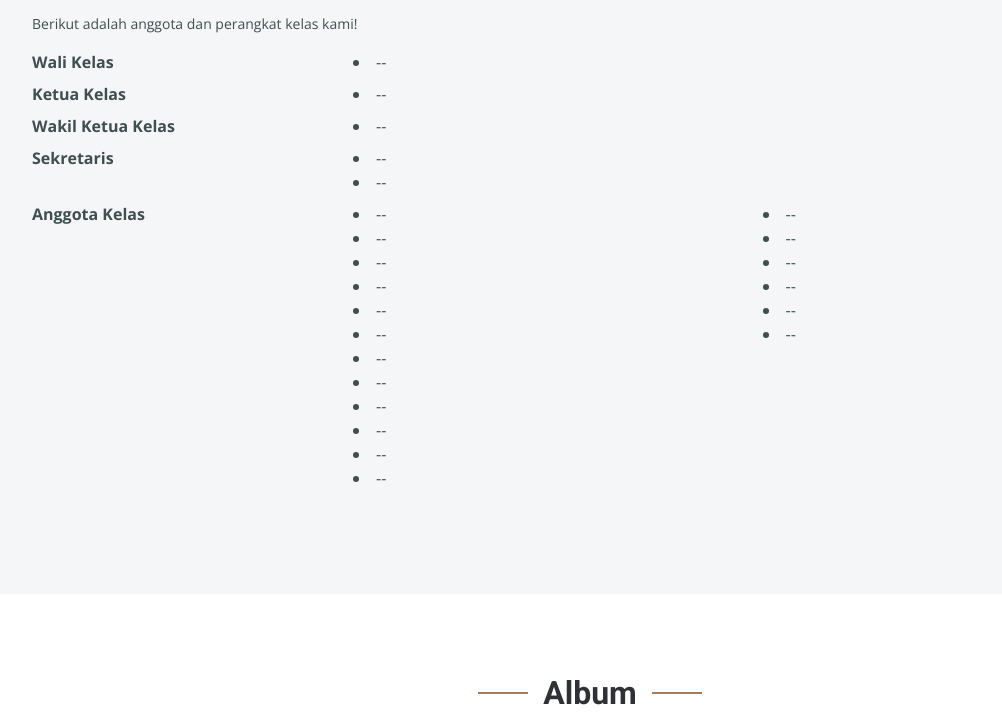
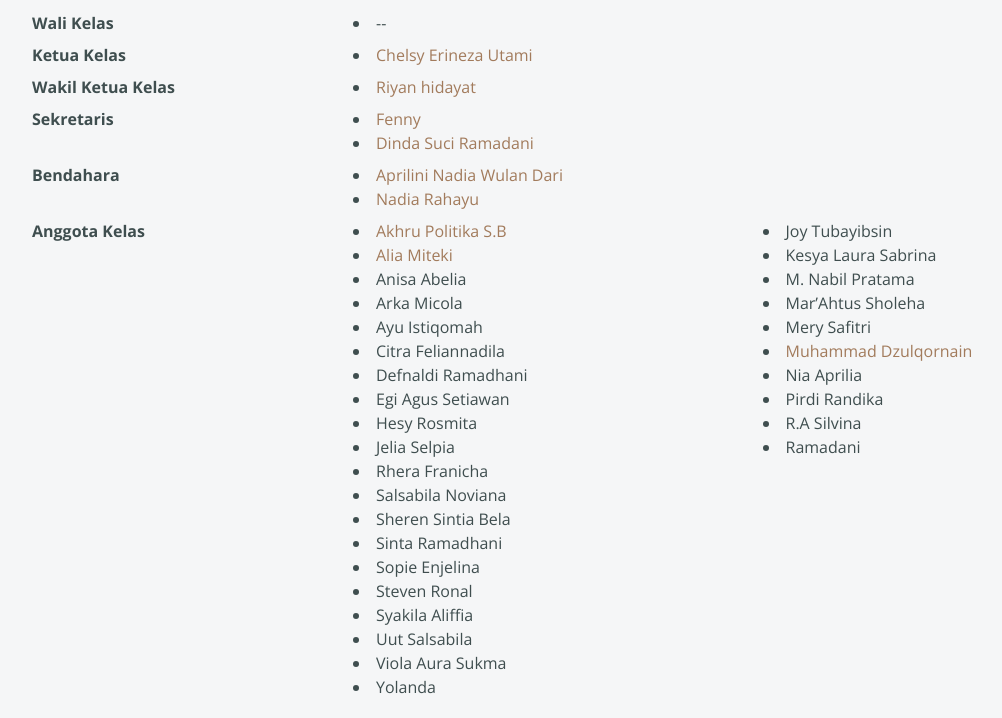
Before and after one commit to xtkj4/xtkj4, a website: page index.html in a window 1280 px wide. Shown: the part 1039-1757 px from the top of the page, without its empty margins (50-1052 px from the left). Drawn offline with nearby package versions, Linux system fonts and the light colour scheme.

Commit message:
absen update

```diff
--- a/index.html
+++ b/index.html
@@ -109,7 +109,7 @@
         <div class="row justify-content-between gy-4">
 
 
-          <div class="content">
+          <div class="">
             <h3>About Class!</h3>
             <p>HAI, Salam Kenal! Ini adalah website dari kelas X TKJ 4 SMK 01 OKU dan Bu Dian Sebagai Wali kelasnya.<br>
               Kelas kami terletak di ruang 8, dan jumlah siswa yang ada dikelas berjumlah 35 siswa yang terdiri dari
@@ -118,7 +118,7 @@
             </p>
             <p>Berikut adalah anggota dan perangkat kelas kami!</p>
 
-            <dl class="row">
+            <dl id="absen" class="row">
               <dt class="col-sm-3">Wali Kelas</dt>
               <dd class="col-sm-9 ps-5">
                 <li>--</li>
@@ -127,22 +127,31 @@
               <dt class="col-sm-3">Ketua Kelas</dt>
               <dd class="col-sm-9 ps-5">
 
-                <li>--</li>
+                <li><a href="https://instagram.com/">Chelsy Erineza Utami</a></li>
 
               </dd>
 
               <dt class="col-sm-3">Wakil Ketua Kelas</dt>
               <dd class="col-sm-9 ps-5">
 
-                <li>--</li>
+                <li><a href="https://instagram.com/">Riyan hidayat</a></li>
 
               </dd>
 
               <dt class="col-sm-3">Sekretaris</dt>
               <dd class="col-sm-9 ps-5">
 
-                <li>--</li>
-                <li>--</li>
+                <li><a href="https://instagram.com/">Fenny</a></li>
+                <li><a href="https://instagram.com/">Dinda Suci Ramadani</a></li>
+
+
+              </dd>
+
+              <dt class="col-sm-3">Bendahara</dt>
+              <dd class="col-sm-9 ps-5">
+
+                <li><a href="https://instagram.com/">Aprilini Nadia Wulan Dari</a></li>
+                <li><a href="https://instagram.com/">Nadia Rahayu</a></li>
 
 
               </dd>
@@ -151,28 +160,50 @@
               <dd class="col-sm-9 ps-5">
                 <div class="row">
                   <div class="col-md-6">
-                    <li>--</li>
-                    <li>--</li>
-                    <li>--</li>
-                    <li>--</li>
-                    <li>--</li>
-                    <li>--</li>
+                    <li><a href="">Akhru Politika S.B</a></li>
+                    <li><a href="https://instagram.com/">Alia Miteki</a></li>
+                    <li>Anisa Abelia</li>
+                    <li>Arka Micola</li>
+                    <li>Ayu Istiqomah</li>
+                    <li>Citra Feliannadila</li>
+                    <li>Defnaldi Ramadhani</li>
+                    <li>Egi Agus Setiawan</li>
+                    <li>Hesy Rosmita</li>
+                    <li>Jelia Selpia</li>
                   </div>
                   <div class="col-md-6">
-                    <li>--</li>
-                    <li>--</li>
-                    <li>--</li>
-                    <li>--</li>
-                    <li>--</li>
-                    <li>--</li>
+                    <li>Joy Tubayibsin</li>
+                    <li>Kesya Laura Sabrina</li>
+                    <li>M. Nabil Pratama</li>
+                    <li>Mar’Ahtus Sholeha</li>
+                    <li>Mery Safitri</li>
+                    <li><a href="https://instagram.com/m.dzulqornainnn">Muhammad Dzulqornain</a></li>
+                    <li>Nia Aprilia</li>
+                    <li>Pirdi Randika</li>
+                    <li>R.A Silvina</li>
+                    <li>Ramadani</li>
                   </div>
                   <div class="col-md-6">
-                    <li>--</li>
-                    <li>--</li>
-                    <li>--</li>
-                    <li>--</li>
-                    <li>--</li>
-                    <li>--</li>
+                    <li>Rhera Franicha</li>
+                    <li>Salsabila Noviana</li>
+                    <li>Sheren Sintia Bela</li>
+                    <li>Sinta Ramadhani</li>
+                    <li>Sopie Enjelina</li>
+                    <li>Steven Ronal</li>
+                    <li>Syakila Aliffia</li>
+                    <li>Uut Salsabila</li>
+                    <li>Viola Aura Sukma</li>
+                    <li>Yolanda</li>
+
+
+
+
+
+
+
+
+
+
                   </div>
                 </div>
               </dd>
```
